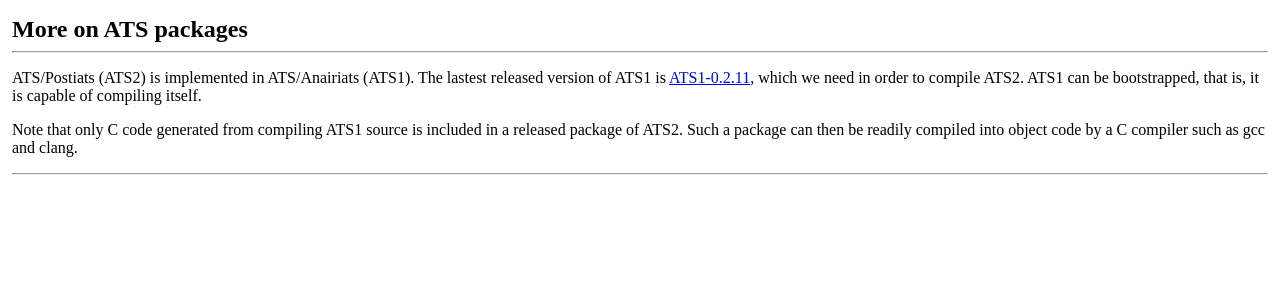
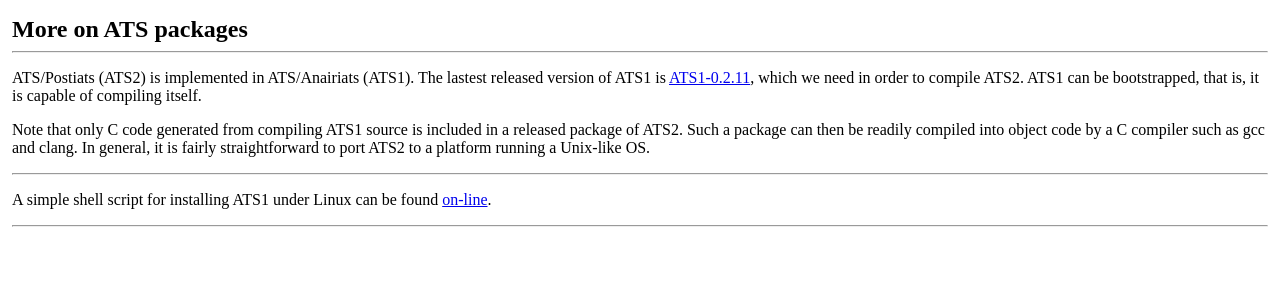
Before and after one commit to githwxi/atslangweb, a PHP site: page /thePageRBodyRight/Downloads.php in a window 1280 px wide. Shown: the top 300 px of the page. Run offline with PHP 8.4, Linux system fonts and the light colour scheme.

Commit message:
Updating: improving ats2langweb

```diff
--- a/thePageRBodyRight/Downloads.php
+++ b/thePageRBodyRight/Downloads.php
@@ -27,7 +27,15 @@ ATS1 can be bootstrapped, that is, it is capable of compiling itself.
 <p>
 Note that only C code generated from compiling ATS1 source is included in a
 released package of ATS2. Such a package can then be readily compiled into
-object code by a C compiler such as gcc and clang.
+object code by a C compiler such as gcc and clang. In general, it is fairly
+straightforward to port ATS2 to a platform running a Unix-like OS.
+</p>
+
+<hr></hr>
+
+<p>
+A simple shell script for installing ATS1 under Linux can be found
+<a href="https://github.com/githwxi/ATS-Postiats/blob/master/travis-ci/setup.sh">on-line</a>.
 </p>
 
 <hr></hr>
```
